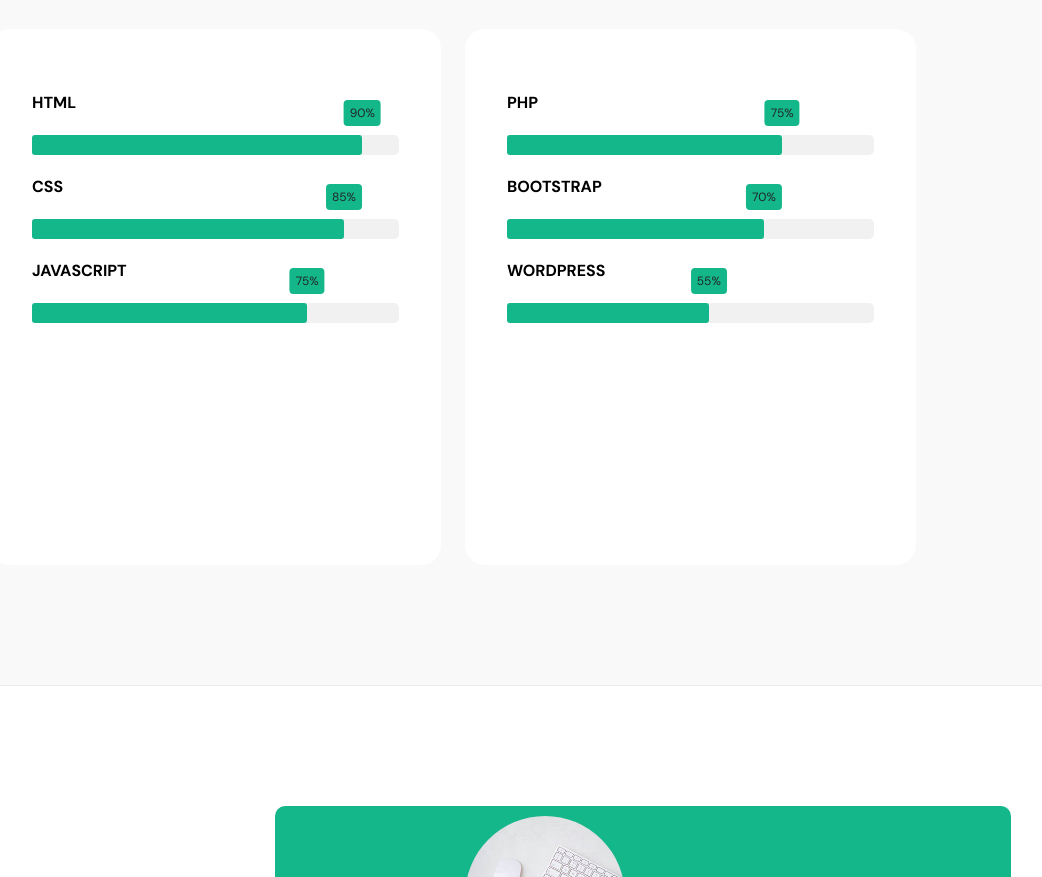
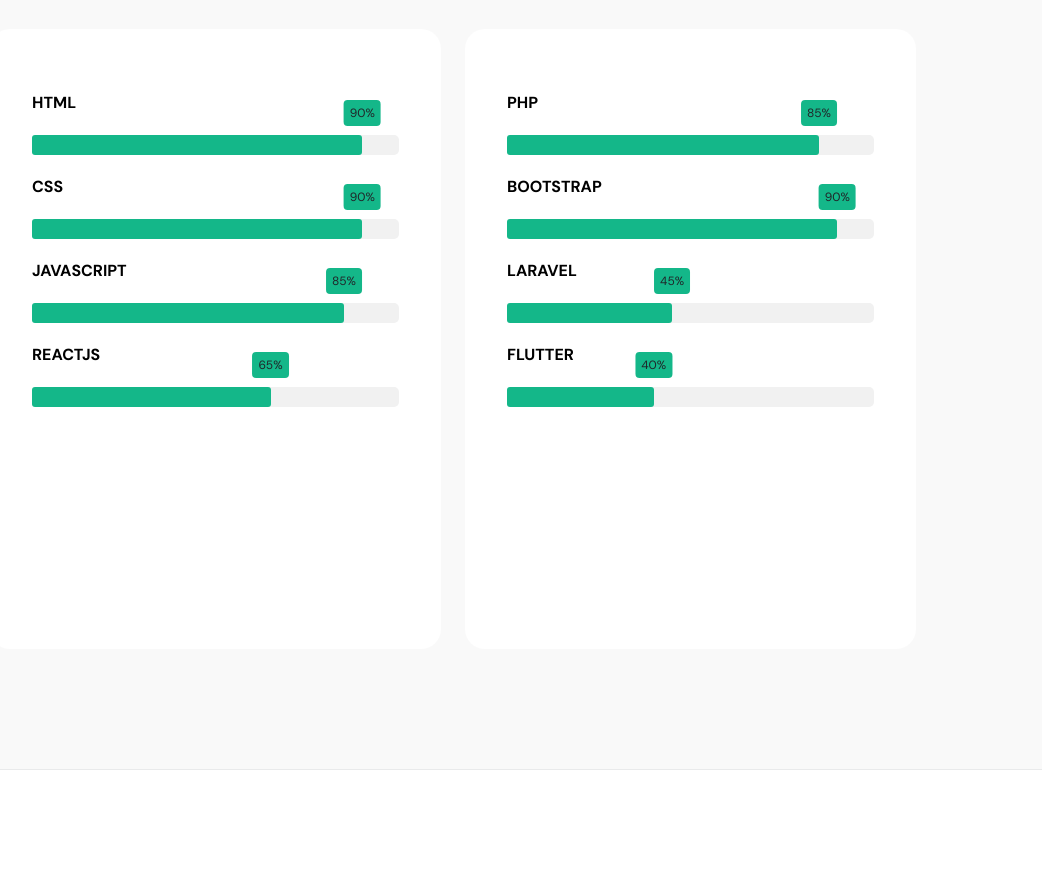
Before and after one commit to Prince-237/portfolio, a plain HTML site: page index.html in a window 1280 px wide. Shown: the part 1640-2517 px from the top of the page, without its empty margins (187-1229 px from the left). Drawn offline with nearby package versions, Linux system fonts and the light colour scheme.

Commit message:
start update

```diff
--- a/index.html
+++ b/index.html
@@ -48,7 +48,7 @@
                     <span class="navbar-toggler-icon"></span>
                 </button>
 
-                <a href="index.html" class="navbar-brand mx-auto mx-lg-0">Prince TCHUISSEU</a>
+                <a href="#" class="navbar-brand mx-auto mx-lg-0">Prince TCHUISSEU</a>
 
                 <div class="d-flex align-items-center d-lg-none">
                     <i class="navbar-icon bi-telephone-plus me-3"></i>
@@ -68,7 +68,7 @@
                         </li>
 
                         <li class="nav-item">
-                            <a class="nav-link click-scroll" href="#section_3">COMPETENCES</a>
+                            <a class="nav-link click-scroll" href="#section_3">SKILLS</a>
                         </li>
 
                         <li class="nav-item">
@@ -101,7 +101,7 @@
                             <div class="hero-text">
                                 <div class="hero-title-wrap d-flex align-items-center mb-4">
                                     <!-- <img src="C:\Users\TCHUISSEU\Desktop\NIVEAU 2\portfolio\derlich\templatemo_578_first_portfolio\images\IMG_20250830_111235_452~2@2042141134.jpg" class="avatar-image avatar-image-large img-fluid" alt=""> -->
-                                    <a href="C:\Users\TCHUISSEU\Desktop\NIVEAU 2\portfolio\derlich\templatemo_578_first_portfolio\images\IMG_20250830_111235_452~2@2042141134.jpg" class="avatar-image avatar-image-large img-fluid">
+                                    <a href=".\images\IMG_20250830_111235_452~2@2042141134.jpg" class="avatar-image avatar-image-large img-fluid">
                                         <img src=".\images\IMG_20250830_111235_452~2@2042141134.jpg" class="avatar-image avatar-image-large img-fluid" alt="">
                                     </a>
                                     <h1 class="hero-title ms-3 mb-0">Hello everyone!</h1>
@@ -127,7 +127,7 @@
                                     </script>
 
                                     <!-- <h3>Web Developper</h3> -->
-                                    <p class="mb-4"><a class="custom-btn btn custom-link" href="./Doc/CV.pdf">Download CV</a></p>
+                                    <p class="mb-4"><a class="custom-btn btn custom-link" href="./Doc/CV_N.pdf">Download CV</a></p>
 
                                 </section>
 
@@ -155,7 +155,6 @@
 
                         <div class="col-lg-6 col-12">
                            <img src="images/pexels-pixabay-356056.jpg" class="about-image img-fluid" alt="">
-
                         </div>
 
                         <div class="col-lg-6 col-12 mt-5 mt-lg-0">
@@ -314,14 +313,21 @@
                                             <div class="skill">
                                                 <div class="skill-name">CSS</div>
                                                 <div class="skill-bar">
-                                                    <div class="skill-per" per="85%" style="max-width: 85%"></div>
+                                                    <div class="skill-per" per="90%" style="max-width: 90%"></div>
                                                 </div>
                                             </div>
 
                                             <div class="skill">
                                                 <div class="skill-name">JavaScript</div>
                                                 <div class="skill-bar">
-                                                    <div class="skill-per" per="75%" style="max-width: 75%"></div>
+                                                    <div class="skill-per" per="85%" style="max-width: 85%"></div>
+                                                </div>
+                                            </div>
+
+                                            <div class="skill">
+                                                <div class="skill-name">ReactJS</div>
+                                                <div class="skill-bar">
+                                                    <div class="skill-per" per="65%" style="max-width: 65%"></div>
                                                 </div>
                                             </div>
 
@@ -337,21 +343,28 @@
                                                         <div class="skill">
                                                             <div class="skill-name">PHP</div>
                                                             <div class="skill-bar">
-                                                                <div class="skill-per" per="75%" style="max-width: 75%"></div>
+                                                                <div class="skill-per" per="85%" style="max-width: 85%"></div>
                                                             </div>
                                                         </div>
 
                                                 <div class="skill">
                                                     <div class="skill-name">BOOTSTRAP</div>
                                                     <div class="skill-bar">
-                                                        <div class="skill-per" per="70%" style="max-width: 70%"></div>
+                                                        <div class="skill-per" per="90%" style="max-width: 90%"></div>
                                                     </div>
                                                 </div>
 
                                                 <div class="skill">
-                                                    <div class="skill-name">WORDPRESS</div>
+                                                    <div class="skill-name">Laravel</div>
                                                     <div class="skill-bar">
-                                                        <div class="skill-per" per="55%" style="max-width: 55%"></div>
+                                                        <div class="skill-per" per="45%" style="max-width: 45%"></div>
+                                                    </div>
+                                                </div>
+
+                                                <div class="skill">
+                                                    <div class="skill-name">Flutter</div>
+                                                    <div class="skill-bar">
+                                                        <div class="skill-per" per="40%" style="max-width: 40%"></div>
                                                     </div>
                                                 </div>
                                             </div>
```
Also changed, not shown: 1 other file.
